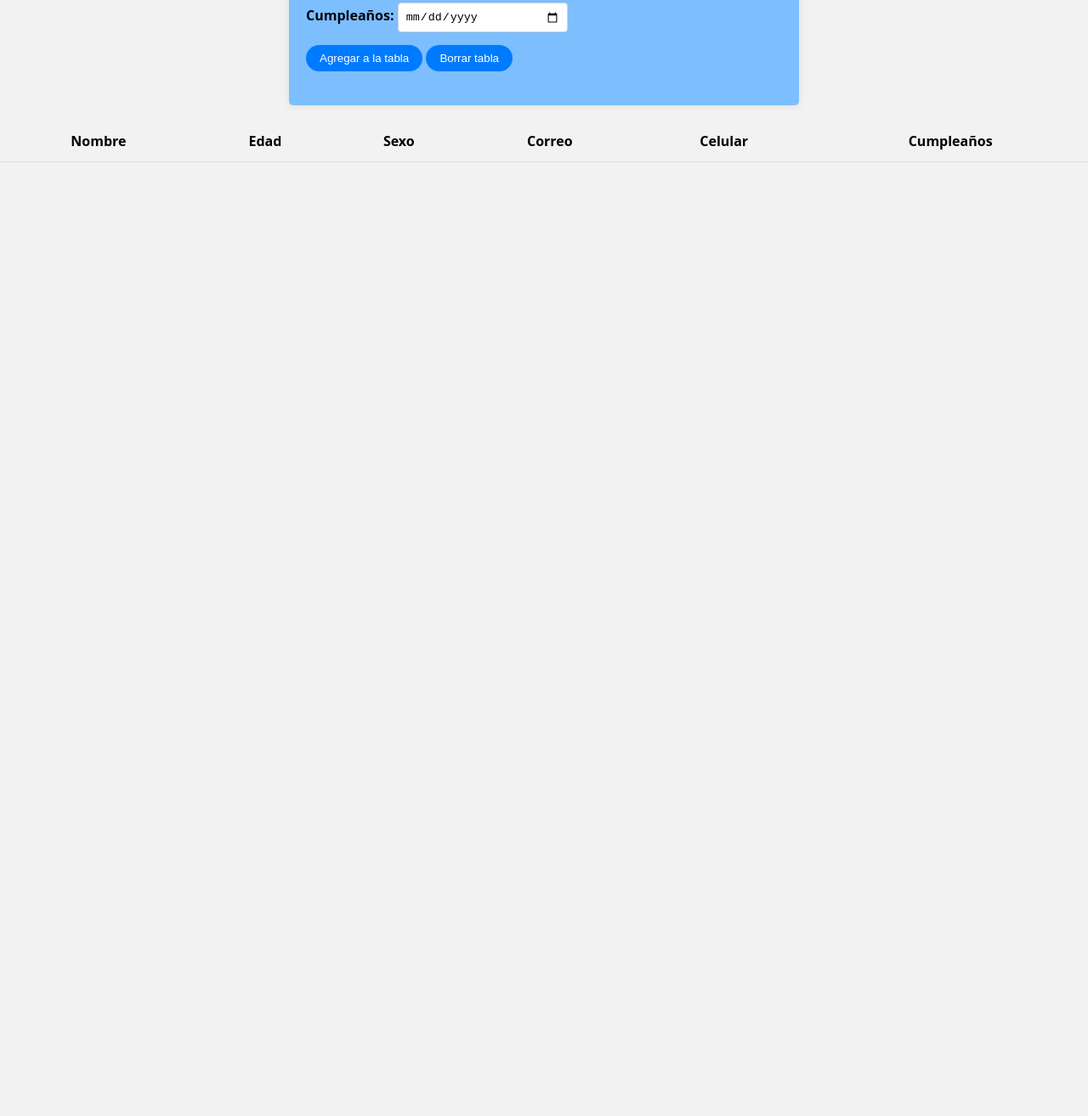
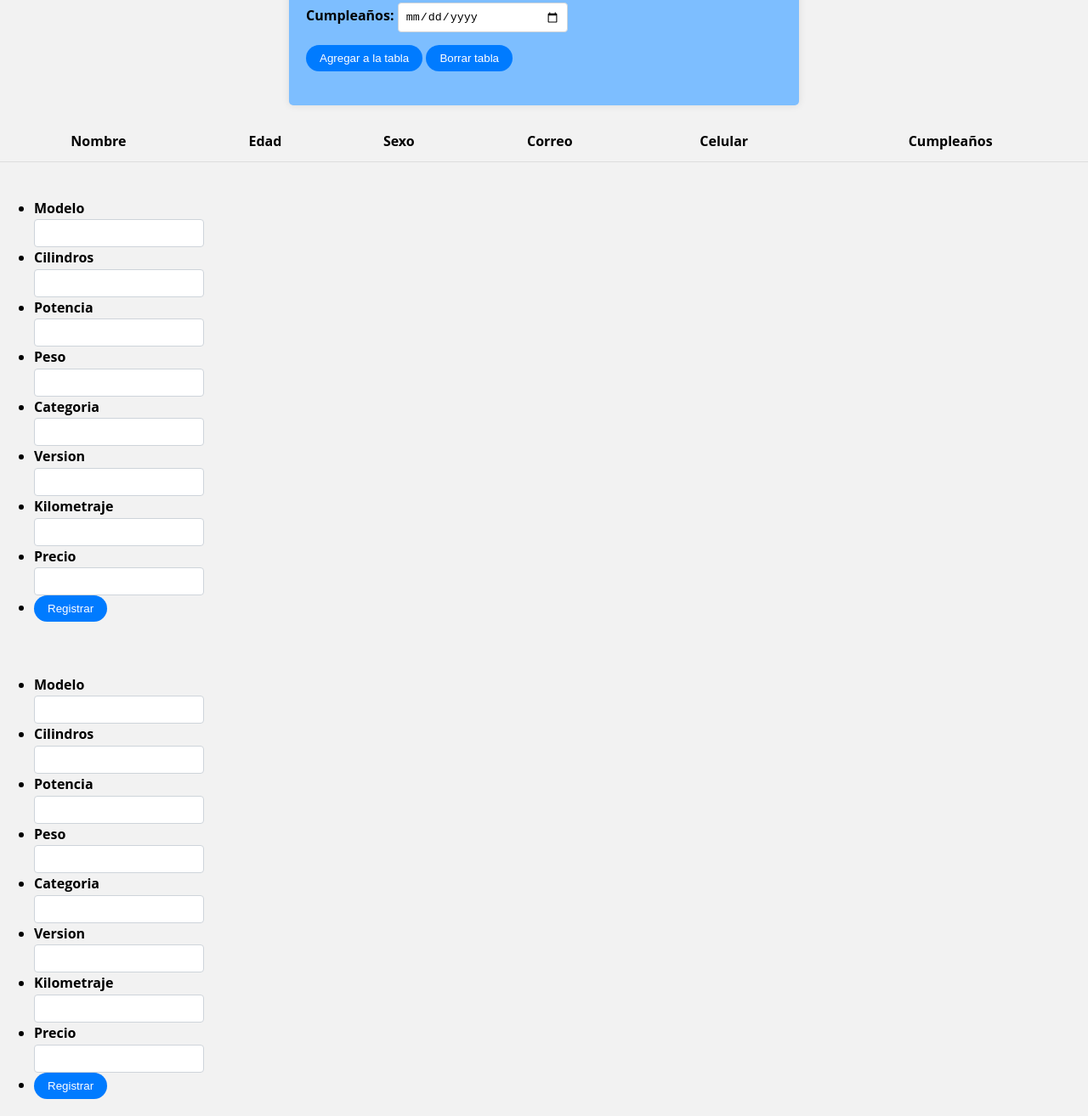
Before and after one commit to ReyesSanti/Taller_3_HTML, a plain HTML site: page index.html in a window 1280 px wide. Shown: the part 571-1885 px from the top of the page at 85% size. Before the commit the page ends 800 px from the top, so only its background shows below. Drawn offline with Linux system fonts and the light colour scheme.

Commit message:
Adicion segunda tabla / Publicar Ventas
únicamente código HTML

```diff
--- a/index.html
+++ b/index.html
@@ -78,8 +78,101 @@
         </tbody>
     </table>
 
+    <form action="/formulario_de_ventas">
+
+        <img src="" alt="">
+        <ul>
+
+            <li>
+                <label for="fmodelo">Modelo</label><br>
+                <input type="text" id="modelo" name="nombre_auto" />
+            </li>
+            <li>
+                <label for="fcilindrado">Cilindros</label><br>
+                <input type="number" id="cilindrado" name="cilindraje_auto" />
+            </li>
+            <li>
+                <label for="fpotencia">Potencia</label><br>
+                <input type="number" id="potencia" name="potencia_auto" />
+            </li>
+            <li>
+                <label for="fpeso">Peso</label><br>
+                <input type="number" id="peso" name="peso_auto" />
+            </li>
+            <li>
+                <label for="fcategoria">Categoria</label><br>
+                <input type="text" id="categoria" name="categoria_auto" />
+            </li>
+            <li>
+                <label for="fversion">Version</label><br>
+                <input type="text" id="modelo" name="version_modelo" />
+            </li>
+            <li>
+                <label for="fkilometraje">Kilometraje</label><br>
+                <input type="number" id="kilometraje" name="kilometraje_auto" />
+            </li>
+            <li>
+                <label for="fprecio">Precio</label><br>
+                <input type="number" id="precio" name="precio_auto" />
+            </li>
+
+            <li>
+                <div class="button">
+                    <button type="submit">Registrar</button>
+                </div>
+            </li>
+        </ul>
+    </form>
+
 
 
     <script src="script.js"></script>
+
+    <form action="/formulario_de_ventas">
+
+        <img src="" alt="">
+        <ul>
+
+            <li>
+                <label for="fmodelo">Modelo</label><br>
+                <input type="text" id="modelo" name="nombre_auto" />
+            </li>
+            <li>
+                <label for="fcilindrado">Cilindros</label><br>
+                <input type="number" id="cilindrado" name="cilindraje_auto" />
+            </li>
+            <li>
+                <label for="fpotencia">Potencia</label><br>
+                <input type="number" id="potencia" name="potencia_auto" />
+            </li>
+            <li>
+                <label for="fpeso">Peso</label><br>
+                <input type="number" id="peso" name="peso_auto" />
+            </li>
+            <li>
+                <label for="fcategoria">Categoria</label><br>
+                <input type="text" id="categoria" name="categoria_auto" />
+            </li>
+            <li>
+                <label for="fversion">Version</label><br>
+                <input type="text" id="modelo" name="version_modelo" />
+            </li>
+            <li>
+                <label for="fkilometraje">Kilometraje</label><br>
+                <input type="number" id="kilometraje" name="kilometraje_auto" />
+            </li>
+            <li>
+                <label for="fprecio">Precio</label><br>
+                <input type="number" id="precio" name="precio_auto" />
+            </li>
+
+            <li>
+                <div class="button">
+                    <button type="submit">Registrar</button>
+                </div>
+            </li>
+        </ul>
+    </form>
+
 </body>
 </html>
```
